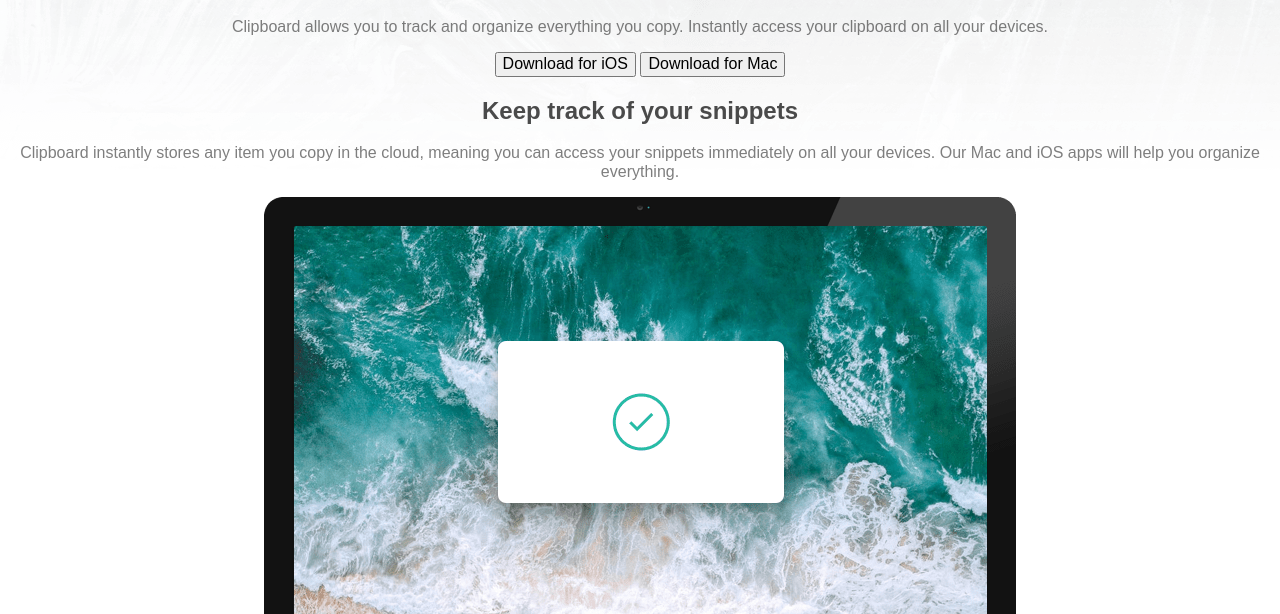
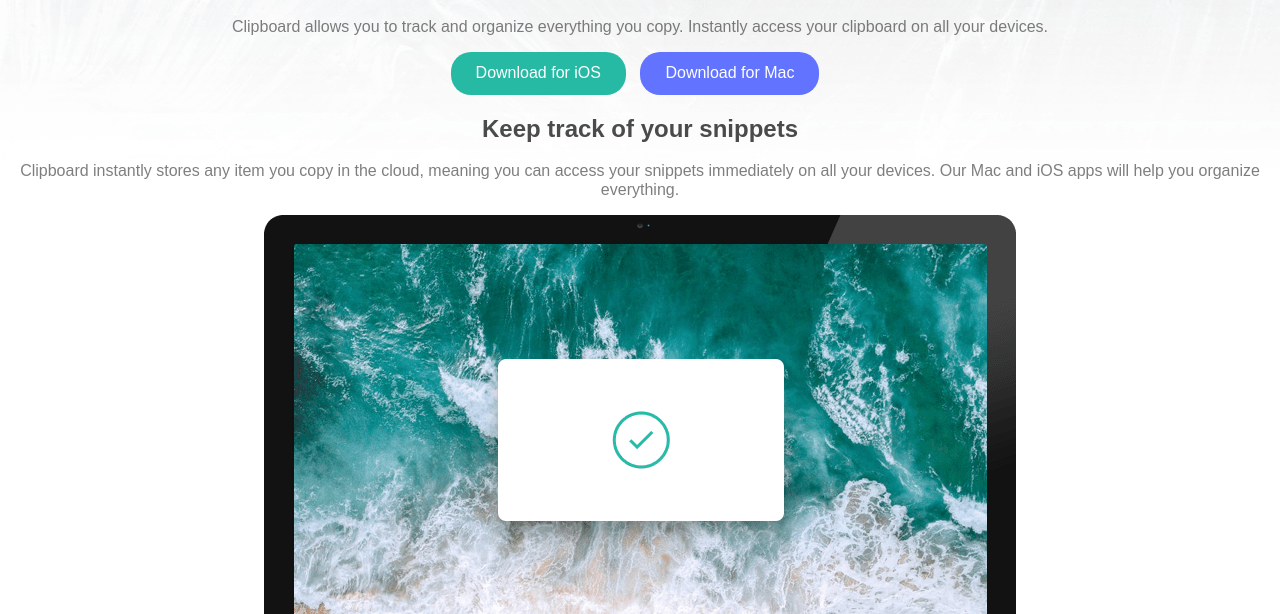
Before and after one commit to halaibrahim867/Clipboard-landing-page, a plain HTML site: page index.html in a window 1280 px wide. Shown: the part 186-800 px from the top of the page. Drawn offline with Linux system fonts and the light colour scheme; a web font is replaced by a local one.

Commit message:
add style of download button

```diff
--- a/css/style.css
+++ b/css/style.css
@@ -14,3 +14,19 @@
 .container .description{
     opacity: .5;
 }
+.container .download{
+    padding: 0.75rem 1.5625rem;
+    margin-inline-end: 0.625rem;
+    border-radius:1.25rem;
+    border: none;
+    color: white;
+}
+.container .download:hover{
+    cursor: pointer;
+}
+.container .btn-ios{
+    background-color: hsl(171, 66%, 44%);
+}
+.container .btn-mac{
+    background-color: hsl(233, 100%, 69%);
+}
```
